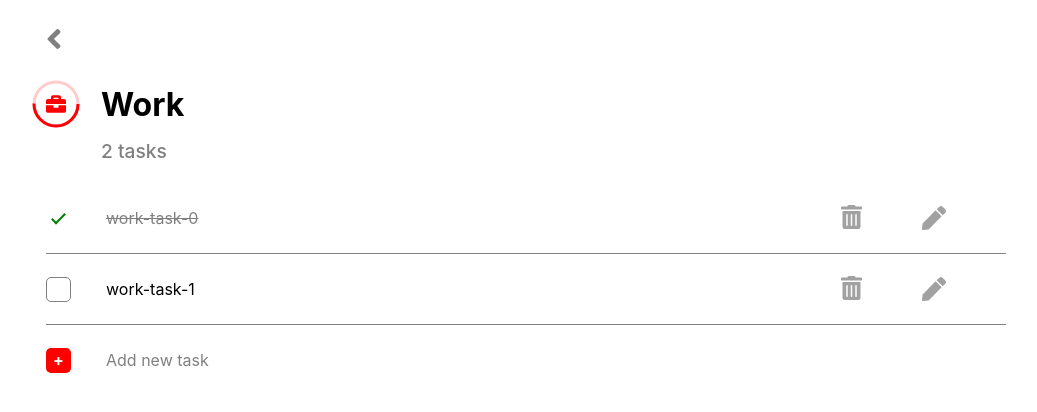
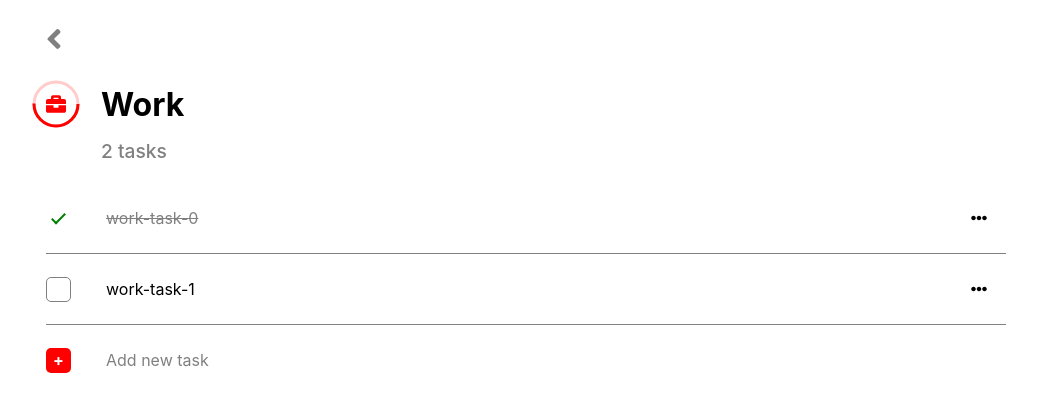
Before and after one commit to DmitriyIshchenko/to-do-list, a React (Create React App) app: page /list/1 in a window 1280 px wide. Shown: the top 412 px of the page, without its empty margins (114-1151 px from the left). Built offline with nearby package versions, Linux system fonts and the light colour scheme.

Commit message:
Replace icons with menu

```diff
--- a/src/features/todo/SingleTask.js
+++ b/src/features/todo/SingleTask.js
@@ -27,13 +27,12 @@ export default function SingleTask({ todo, listId }) {
             <span className='checkmark'></span>
         </label>
 
-        <div>
-            <button className="delete-btn" onClick={handleDelete}>
-                <FontAwesomeIcon icon="trash-alt" />
-            </button>
-            <Link className="edit-btn" to={`/list/${listId}/${taskId}/edit`}>
-                <FontAwesomeIcon icon="pen" />
-            </Link>
+        <div className="menu">
+            <button className="menu-btn"><FontAwesomeIcon icon="ellipsis-h" /></button>
+            <div className="menu-content">
+                <button onClick={handleDelete}>Delete</button>
+                <Link to={`/list/${listId}/${taskId}/edit`}>Edit</Link>
+            </div>
         </div>
 
     </li >;
--- a/src/fontawesome.js
+++ b/src/fontawesome.js
@@ -2,8 +2,6 @@ import { library } from '@fortawesome/fontawesome-svg-core';
 
 import {
     faPlus,
-    faPen,
-    faTrashAlt,
     faPlusSquare,
     faAngleLeft,
     faGraduationCap,
@@ -19,13 +17,12 @@ import {
     faDog,
     faLaptop,
     faPalette,
-    faMusic
+    faMusic,
+    faEllipsisH
 } from '@fortawesome/free-solid-svg-icons'
 
 library.add(faPlus,
     faPlus,
-    faPen,
-    faTrashAlt,
     faPlusSquare,
     faAngleLeft,
     faGraduationCap,
@@ -41,4 +38,5 @@ library.add(faPlus,
     faDog,
     faLaptop,
     faPalette,
-    faMusic)
+    faMusic,
+    faEllipsisH)
--- a/src/styles/SingleTask.css
+++ b/src/styles/SingleTask.css
@@ -2,12 +2,6 @@
     display: flex;
     align-items: center;
     border-bottom: 1px solid grey;
-}
-
-.single-task div {
-    display: flex;
-    justify-content: space-evenly;
-    flex: 1;
 }
 
 .single-task-label {
@@ -15,9 +9,10 @@
     align-items: center;
     justify-content: space-between;
     position: relative;
-    height: 70px;
+    min-height: 70px;
+    padding: 20px;
     padding-left: 60px;
-    flex: 3;
+    flex: 2;
 }
 
 .single-task-label input {
@@ -66,11 +61,44 @@
     transform: rotate(45deg);
 }
 
-.delete-btn, .edit-btn {
-    font-size: 1.5rem;
+.menu-btn {
+    color: black;
+    font-size: 1rem;
+    border: none;
+    cursor: pointer;
+    background: transparent;
+    padding-left: 50%;
+}
+
+.menu {
+    position: relative;
+    display: inline-block;
+    min-width: 70px;
+}
+
+.menu-content {
+    display: none;
+    position: absolute;
+    background-color: #f9f9f9;
+    box-shadow: 0px 8px 16px 0px rgba(0, 0, 0, 0.2);
+    z-index: 1;
+}
+
+.menu-content * {
+    padding: 12px 16px;
+    display: block;
     text-decoration: none;
+    color: black;
+    font-family: "Open Sans";
+    border: none;
     background: transparent;
-    border: none;
-    text-align: center;
-    color: rgb(161, 161, 161);
+    font-size: 1rem;
 }
+
+.menu-content *:hover {
+    background-color: #f1f1f1;
+}
+
+.menu:hover .menu-content {
+    display: block;
+}
```
